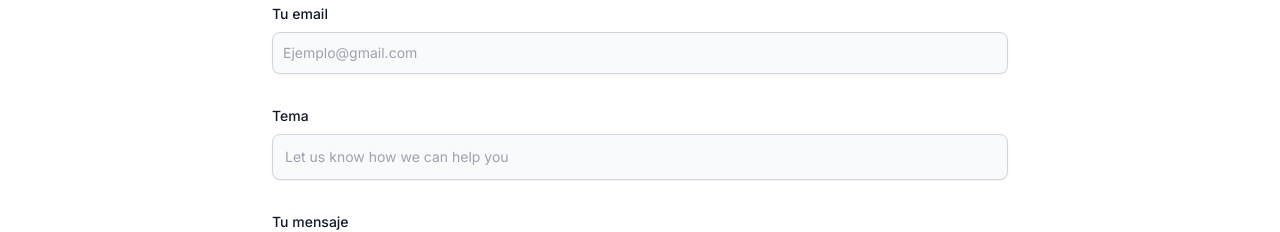
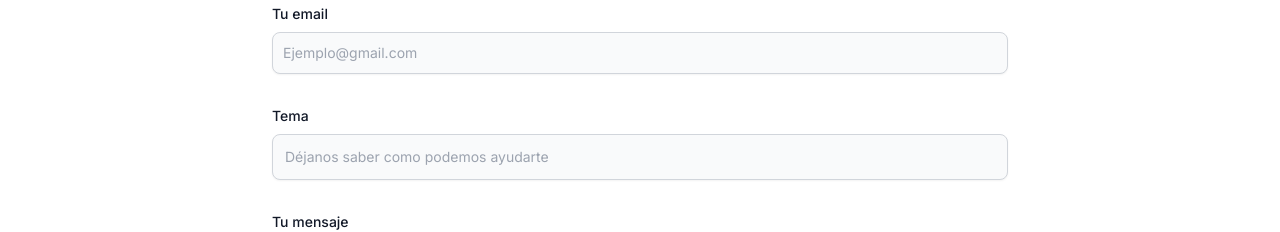
Before and after one commit to MotionSoft05/upper-development, a Next.js app: page / in a window 1280 px wide. Shown: the part 3840-4072 px from the top of the page. Built offline with nearby package versions, Linux system fonts and the light colour scheme.

Commit message:
Pequeño arreglo

```diff
--- a/src/app/page.js
+++ b/src/app/page.js
@@ -391,7 +391,7 @@ export default function Home() {
                 type="text"
                 id="Tema"
                 className="block p-3 w-full text-sm text-gray-900 bg-gray-50 rounded-lg border border-gray-300 shadow-sm focus:ring-primary-500 focus:border-primary-500 "
-                placeholder="Let us know how we can help you"
+                placeholder="Déjanos saber como podemos ayudarte"
                 required
               />
             </div>
```
